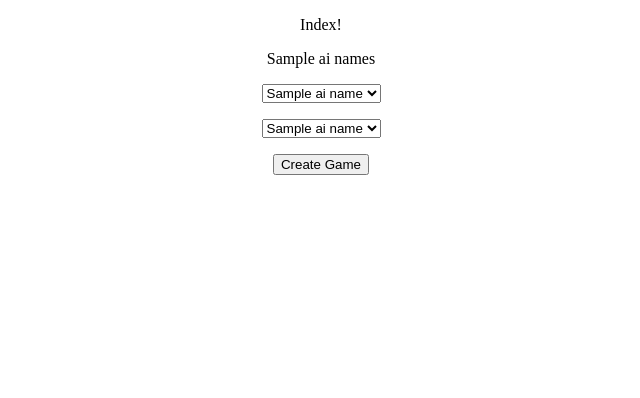
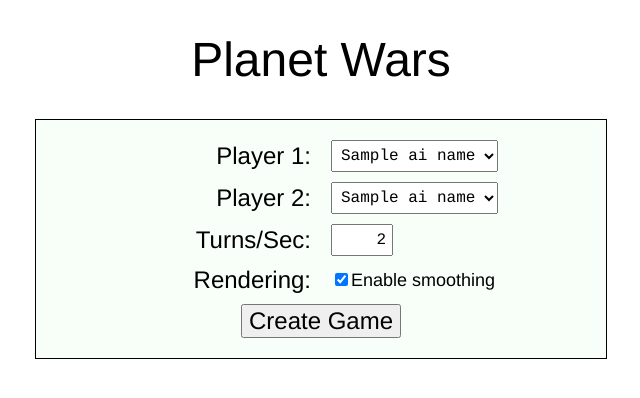
Before and after one commit to maxbogue/planetwars, a Flask app: template web/templates/index.html in a window 1280 px wide. Shown: the top 398 px of the page, without its empty margins (319-959 px from the left). Run offline with Flask 2, Linux system fonts and the light colour scheme; the template is opened without the code that fills it: most values are stand-ins (such as "Sample title", 1, 10 or a date in 2020); parts of the project's set-up code (start-up, migrations or seed data) failed here and were passed over.

Commit message:
Add options for TPS and smoothing.

```diff
--- a/web/server.py
+++ b/web/server.py
@@ -71,6 +71,8 @@ class RealtimeView:
             sleep_duration = next_frame_time - time.time()
             if sleep_duration > 0:
                 time.sleep(sleep_duration)
+        for view in self.wrapped_views:
+            view.game_over(self.winner)
 
     def next_frame(self):
         for planet in self.planets:
@@ -123,9 +125,13 @@ def create_game():
     p1 = ai_dict[request.form["p1"]]
     p2 = ai_dict[request.form["p2"]]
     m = request.form.get("map", "map1")
-    turns_per_second = int(request.form.get("tps", 2))
+    turns_per_second = float(request.form.get("tps", 2))
+    smoothing_enabled = request.form.get("render") == "smooth"
     games[game_id] = PlanetWars([p1, p2], m, turns_per_second)
-    games[game_id].add_view(RealtimeView(30.0, turns_per_second, WebsocketView(game_id)))
+    view = WebsocketView(game_id)
+    if smoothing_enabled:
+        view = RealtimeView(30.0, turns_per_second, view)
+    games[game_id].add_view(view)
     Thread(target=games[game_id].play).start()
     return redirect("/game/" + game_id)
 
--- a/web/templates/index.html
+++ b/web/templates/index.html
@@ -5,29 +5,80 @@
     <title></title>
     <style type="text/css">
         body {
+            font-family: "Helvetica Neue", "Georgia", serif;
+            font-size: 24px;
+            font-weight: 200;
             text-align: center;
         }
-        canvas {
-            background-color: #000000;
-            border: 5px solid #000000;
+        h1 {
+            font-weight: 200;
+        }
+        form table {
+            background-color: #F8FFF8;
+            border: 1px solid #000;
+            margin: auto;
+            padding: 15px;
+        }
+        form td {
+            padding: 5px 10px;
+            width: 250px
+        }
+        form select, form input[type=text] {
+            font-family: "Courier";
+            font-size: 16px;
+            padding: 5px;
+        }
+        form input[type=text] {
+            text-align: right;
+            width: 3em;
+        }
+        form td:first-child {
+            text-align: right;
+        }
+        form td:last-child {
+            font-size: 18px;
+            text-align: left;
+        }
+        form tr:last-child td {
+            text-align: center;
+        }
+        form input[type=submit] {
+            font-family: "Helvetica Neue", "Georgia", serif;
+            font-size: 24px;
+            font-weight: 200;
         }
     </style>
 </head>
 <body>
-    <p>Index!</p>
-    {{ ai_names }}
+    <h1>Planet Wars</h1>
     <form action="/create-game" method="POST">
-        <p><select name="p1">
-        {% for ai_name in ai_names %}
-            <option>{{ ai_name }}</option>
-        {% endfor %}
-        </select></p>
-        <p><select name="p2">
-        {% for ai_name in ai_names %}
-            <option>{{ ai_name }}</option>
-        {% endfor %}
-        </select></p>
-        <input type="submit" value="Create Game">
+        <table cellspacing=0>
+            <tr>
+                <td><label for="player1">Player 1:</label></td>
+                <td>
+                    <select name="p1" id="player1">{% for ai_name in ai_names %}
+                        <option{% if ai_name == "random_ai" %} selected{% endif %}>{{ ai_name }}</option>{% endfor %}
+                    </select>
+                </td>
+            </tr>
+            <tr>
+                <td><label for="player2">Player 2:</label></td>
+                <td>
+                    <select name="p2" id="player2">{% for ai_name in ai_names %}
+                        <option{% if ai_name == "random_ai" %} selected{% endif %}>{{ ai_name }}</option>{% endfor %}
+                    </select>
+                </td>
+            </tr>
+            <tr>
+                <td><label for="tps">Turns/Sec:</label></td>
+                <td><input type="text" name="tps" id="tps" value="2"></td>
+            </tr>
+            <tr>
+                <td>Rendering:</td>
+                <td><input type="checkbox" name="render" id="render" value="smooth" checked><label for="render">Enable smoothing</label></td>
+            </tr>
+            <tr><td colspan=2><input type="submit" value="Create Game" /></td></tr>
+        </table>
     </form>
 </body>
 </html>
```
